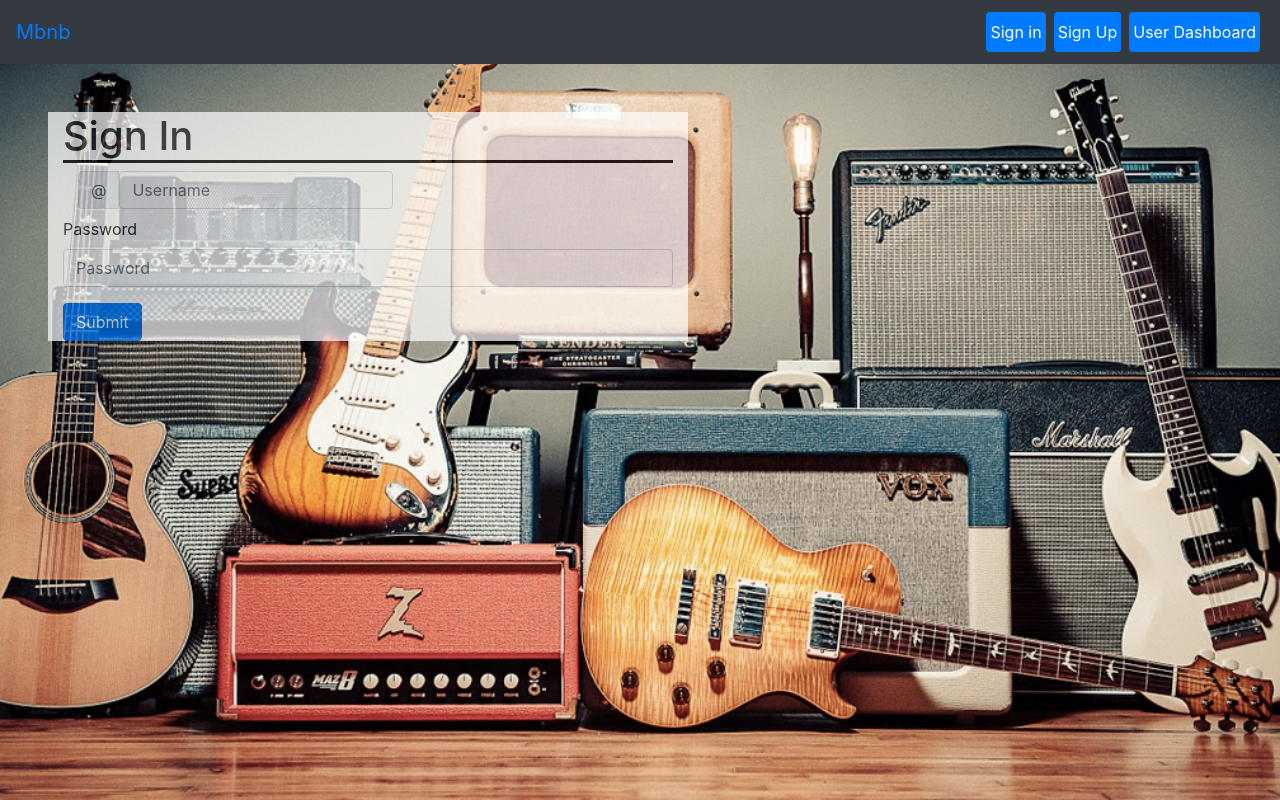
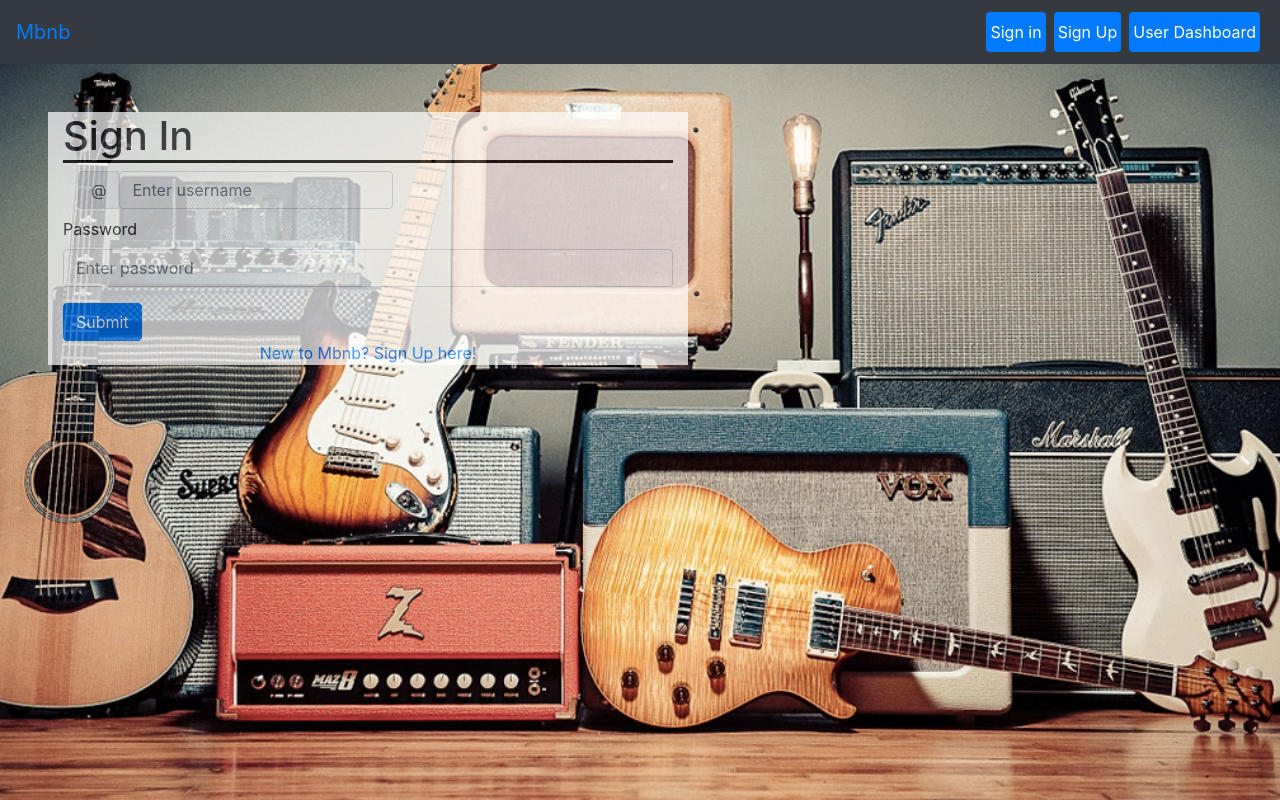
Before and after one commit to Olutundun/Mbnb, a React (Create React App) app in the folder client/: page /Signin in a window 1280 px wide. Built offline with nearby package versions, Linux system fonts and the light colour scheme; no server answers.

Commit message:
"added login and signup links"

```diff
--- a/client/src/pages/Signin/Signin.js
+++ b/client/src/pages/Signin/Signin.js
@@ -1,5 +1,5 @@
 import React, { Component } from "react";
-import { Redirect } from 'react-router-dom';
+import { Link, Redirect } from 'react-router-dom';
 import "./signin.css";
 import axios from "axios";
 
@@ -20,7 +20,7 @@ class Signin extends Component {
         console.log("almost submitted!")
         this.setState({
             errorMsg: ""
-          });
+        });
         const userData = {
             username: this.state.username,
             password: this.state.password
@@ -44,14 +44,19 @@ class Signin extends Component {
         axios.post("/api/signin", {
             userData
         }).then(response => {
-            console.log('sinin response: ')
+            console.log('signin response: ')
             console.log(response)
-            if(response.status === 200) {
+            const userid = response.data.id;
+            const username = response.data.username;
+            if (response.status === 200) {
                 //update App.js state
                 this.props.updateUser({
                     loggedIn: true,
-                    username: response.data.userData
+                    username: username,
+                    userid: userid,
                 })
+                sessionStorage.setItem("user", JSON.stringify(username));
+                sessionStorage.setItem("userid", JSON.stringify(userid));
                 //update the state to redirect to home
                 this.setState({
                     redirectTo: '/UserDashboard'
@@ -86,16 +91,19 @@ class Signin extends Component {
                         <div className="input-group mb-2">
                             <div className="input-group-prepend">
                                 <div className="input-group-text">@</div>
-                                <input name="username" value={this.state.username} onChange={this.handleInputChange} type="text" className="form-control" id="inlineFormInputGroup" placeholder="Username"></input>
+                                <input name="username" value={this.state.username} onChange={this.handleInputChange} type="text" className="form-control" id="inlineFormInputGroup" placeholder="Enter username"></input>
                             </div>
                         </div>
                     </div>
                     <div className="form-group">
                         <label htmlFor="Password"> Password </label>
-                        <input name="password" value={this.state.password} onChange={this.handleInputChange} type="password" className="form-control" id="Password" placeholder="Password"></input>
+                        <input name="password" value={this.state.password} onChange={this.handleInputChange} type="password" className="form-control" id="Password" placeholder="Enter password"></input>
 
                     </div>
                     <button onClick={this.handleFormSubmit} type="submit" className="btn btn-primary">Submit</button>
+                    <div className="text-center">
+                              <Link to="/Signup" className="sign-up">New to Mbnb? Sign Up here!</Link>
+                          </div>
                 </form>
             </div>
         );
--- a/client/src/pages/Signup/Signup.js
+++ b/client/src/pages/Signup/Signup.js
@@ -1,6 +1,6 @@
 import React, { Component } from 'react';
 import axios from 'axios';
-import { Redirect } from 'react-router-dom';
+import { Link, Redirect } from 'react-router-dom';
 
 class Signup extends Component {
     constructor() {
@@ -83,6 +83,9 @@ class Signup extends Component {
 
                     </div>
                     <button onClick={this.handleFormSubmit} type="submit" className="btn btn-primary">Submit</button>
+                    <div className="text-center">
+                              <Link to="/Signin" className="sign-up">Already have an account? Login here!</Link>
+                          </div>
                 </form>
             </div>
         );
```
